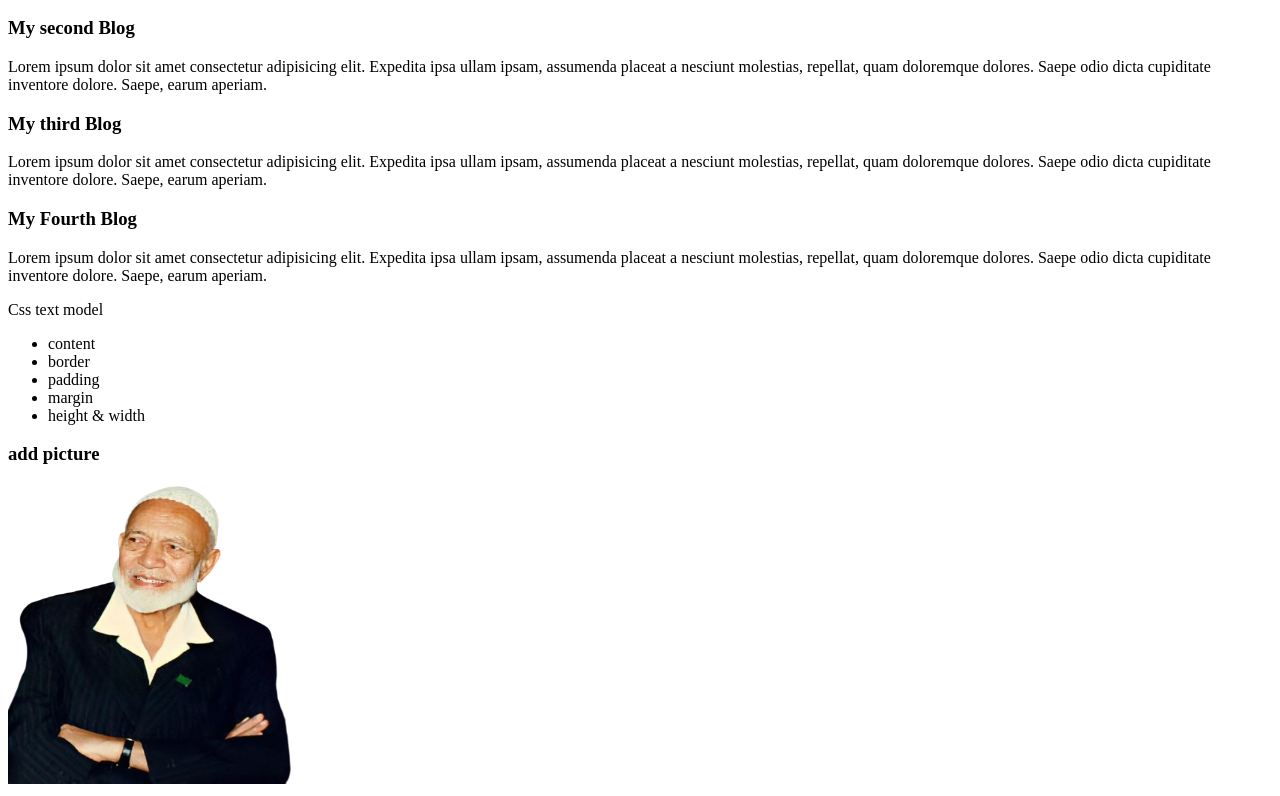
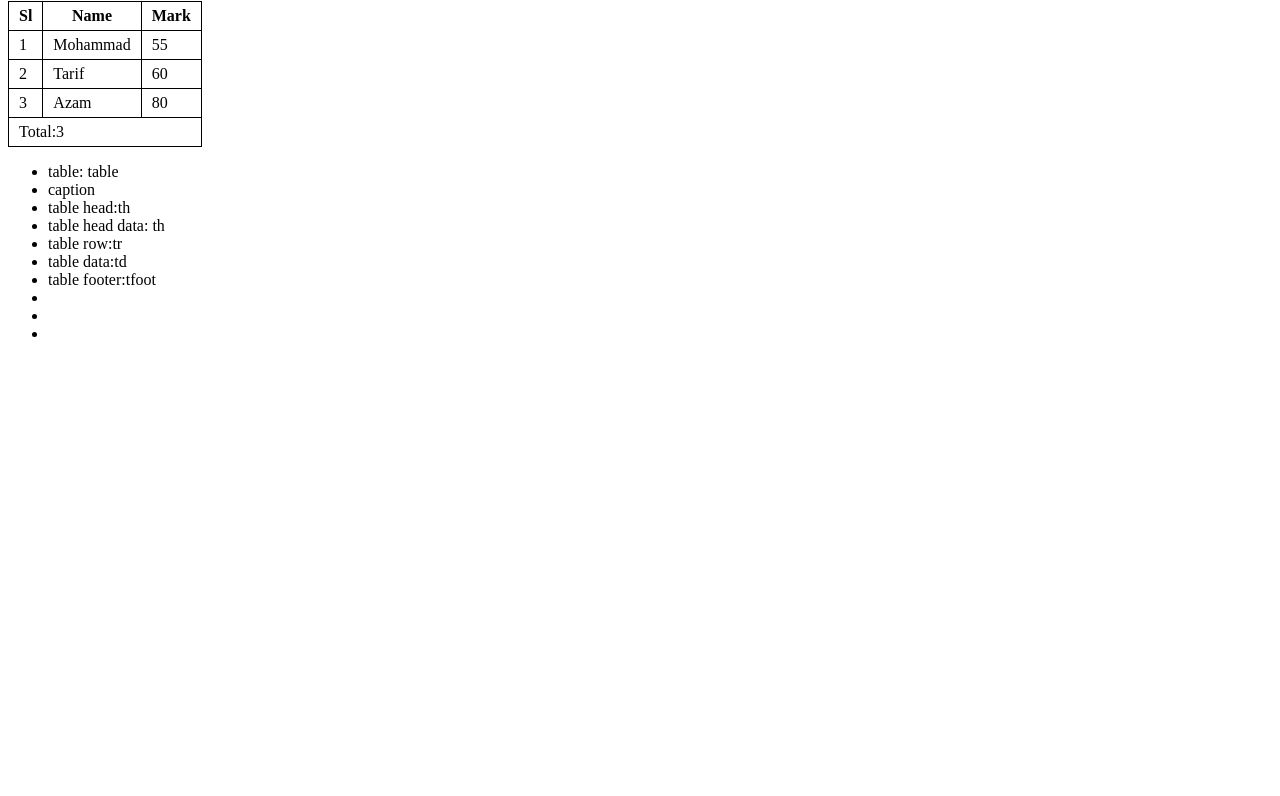
Before and after one commit to mbinfaruk/module3-github-repo, a plain HTML site: page index.html in a window 1280 px wide. Shown: the part 97-893 px from the top of the page. After the commit the page ends 800 px from the top, so only its background shows below. Drawn offline with Linux system fonts and the light colour scheme.

Commit message:
table add

```diff
--- a/index.html
+++ b/index.html
@@ -4,35 +4,57 @@
     <meta charset="UTF-8">
     <meta name="viewport" content="width=device-width, initial-scale=1.0">
     <title>module3 github repo</title>
+    <link rel="stylesheet" href="/style/style.css">
 </head>
 <body>
-     <div class="blog">
-        <h3>My First Blog</h3>
-        <p>Lorem ipsum dolor sit amet consectetur adipisicing elit. Expedita ipsa ullam ipsam, assumenda placeat a nesciunt molestias, repellat, quam doloremque dolores. Saepe odio dicta cupiditate inventore dolore. Saepe, earum aperiam.</p>
-    </div>
-    <div class="blog">
-        <h3>My second Blog</h3>
-        <p>Lorem ipsum dolor sit amet consectetur adipisicing elit. Expedita ipsa ullam ipsam, assumenda placeat a nesciunt molestias, repellat, quam doloremque dolores. Saepe odio dicta cupiditate inventore dolore. Saepe, earum aperiam.</p>
-    </div>
-    <div class="blog">
-        <h3>My third Blog</h3>
-        <p>Lorem ipsum dolor sit amet consectetur adipisicing elit. Expedita ipsa ullam ipsam, assumenda placeat a nesciunt molestias, repellat, quam doloremque dolores. Saepe odio dicta cupiditate inventore dolore. Saepe, earum aperiam.</p>
-    </div>
-    <div class="blog">
-        <h3>My Fourth Blog</h3>
-        <p>Lorem ipsum dolor sit amet consectetur adipisicing elit. Expedita ipsa ullam ipsam, assumenda placeat a nesciunt molestias, repellat, quam doloremque dolores. Saepe odio dicta cupiditate inventore dolore. Saepe, earum aperiam.</p>
-    </div>
-    <div>Css text model</div>
-    <ul>
-        <li>content</li>
-        <li>border</li>
-        <li>padding</li>
-        <li>margin</li>
-        <li>height & width</li>
-    </ul>
-    <div>
-        <h3>add picture</h3>
-        <img src="/images/AhmedDeedat.png" alt="my & muaj khoma" height="300px" width="300px">
-    </div>
+     <div>
+        <h1> Html Table</h1>
+        <table>
+            <caption>Result</caption>
+            <thead>
+                <tr>
+                    <th>Sl</th>
+                    <th>Name</th>
+                    <th>Mark</th>
+                </tr>
+            </thead>
+            <tbody>
+                <tr>
+                    <td>1</td>
+                    <td>Mohammad</td>
+                    <td>55</td>
+                </tr>
+                <tr>
+                    <td>2</td>
+                    <td>Tarif</td>
+                    <td>60</td>
+                </tr>
+                <tr>
+                    <td>3</td>
+                    <td>Azam</td>
+                    <td>80</td>
+                </tr>
+            </tbody>
+            <tfoot>
+                <tr>
+                    <td colspan="3">Total:3</td>
+                </tr>
+            </tfoot>
+        </table>
+     </div>
+     <div>
+        <ul>
+            <li>table: table</li>
+            <li>caption</li>
+            <li>table head:th</li>
+            <li>table head data: th</li>
+            <li>table row:tr</li>
+            <li>table data:td</li>
+            <li>table footer:tfoot</li>
+            <li></li>
+            <li></li>
+            <li></li>
+        </ul>
+     </div>
 </body>
 </html>
--- /dev/null
+++ b/style/style.css
@@ -0,0 +1,8 @@
+table{
+    border-collapse: collapse;
+}
+
+td, th{
+    border: 1px solid black;
+    padding: 5px 10px;
+}
```
